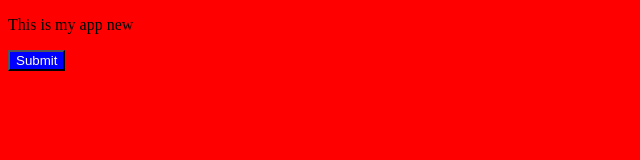
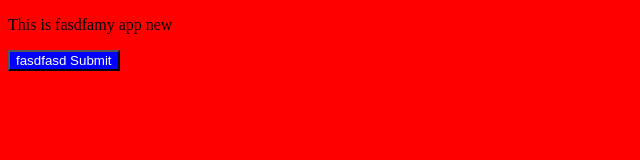
Before and after one commit to NgKien94/GitReview, a plain HTML site: page index.html in a window 1280 px wide. Shown: the whole page, without its empty margins (0-640 px from the left). Drawn offline with Linux system fonts and the light colour scheme.

Commit message:
Update gay sun g

```diff
--- a/index.html
+++ b/index.html
@@ -8,7 +8,7 @@
     <title>Document</title>
 </head>
 <body>
-    <p>This is my app new</p>
-    <button>Submit</button>
+    <p>This is fasdfamy app new</p>
+    <button> fasdfasd Submit</button>
 </body>
 </html>
```
